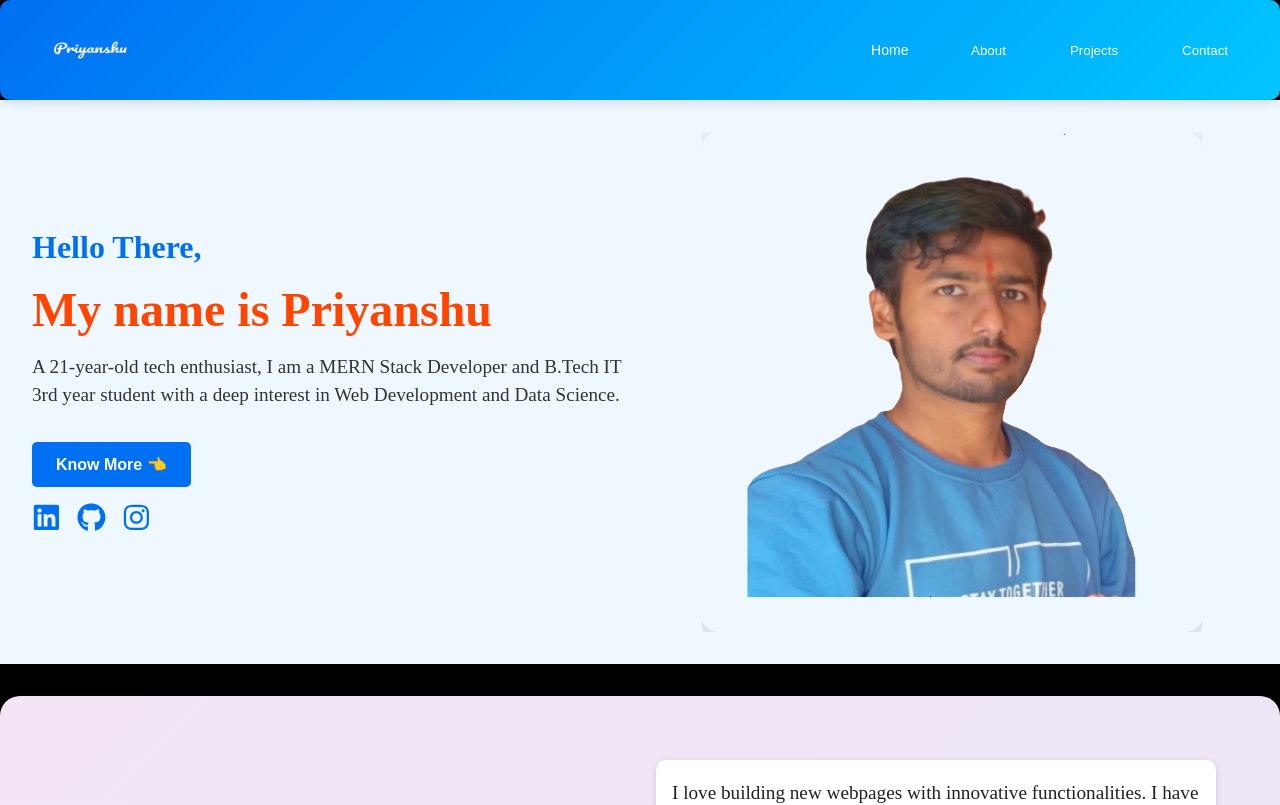
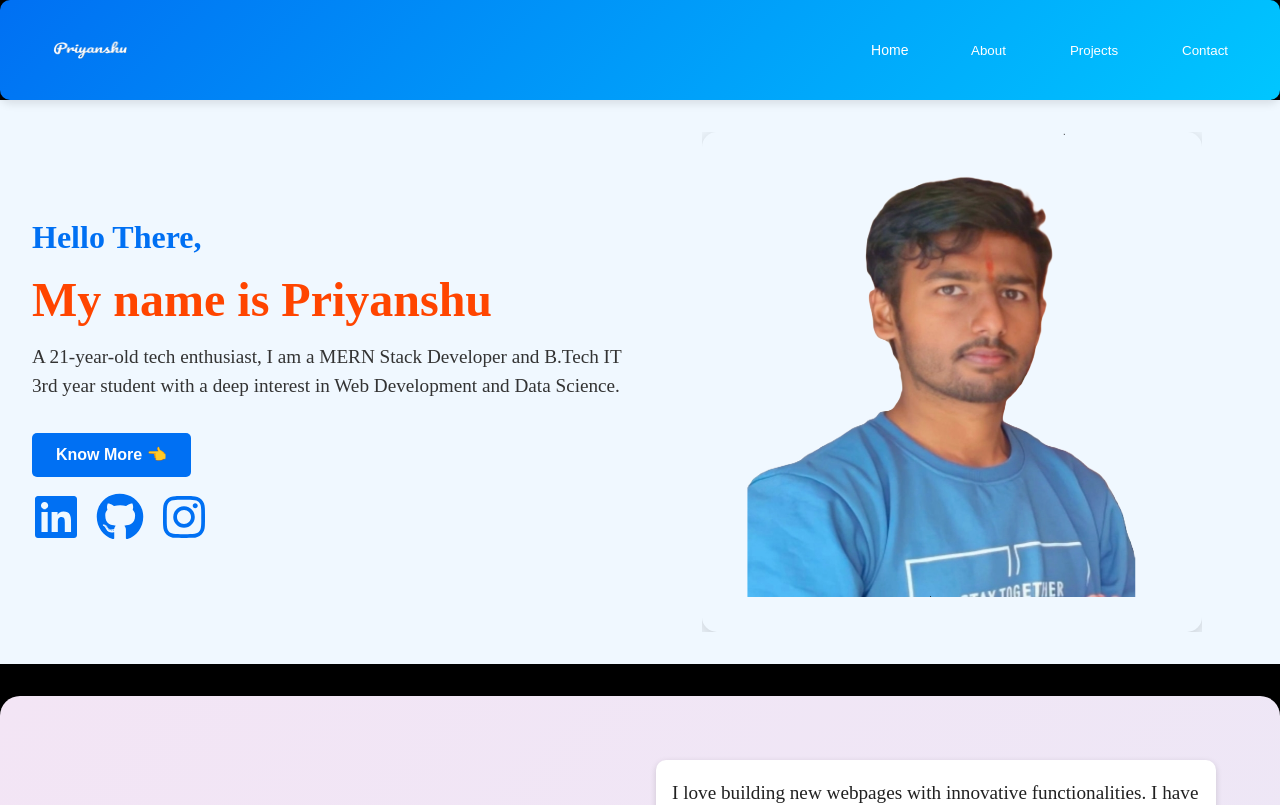
Before and after one commit to PRIYANSHU700/Portfolio, a Next.js app: page / in a window 1280 px wide. Shown: the top 805 px of the page. Built offline with nearby package versions, Linux system fonts and the light colour scheme.

Commit message:
Update Homesection1.module.css

```diff
--- a/styles/Homesection1.module.css
+++ b/styles/Homesection1.module.css
@@ -69,7 +69,7 @@
   }
 
   .icon {
-    font-size: 1.8rem;
+    font-size: 3rem;
     color: #0070f3;
     transition: transform 0.3s ease, color 0.3s ease;
   }
```
